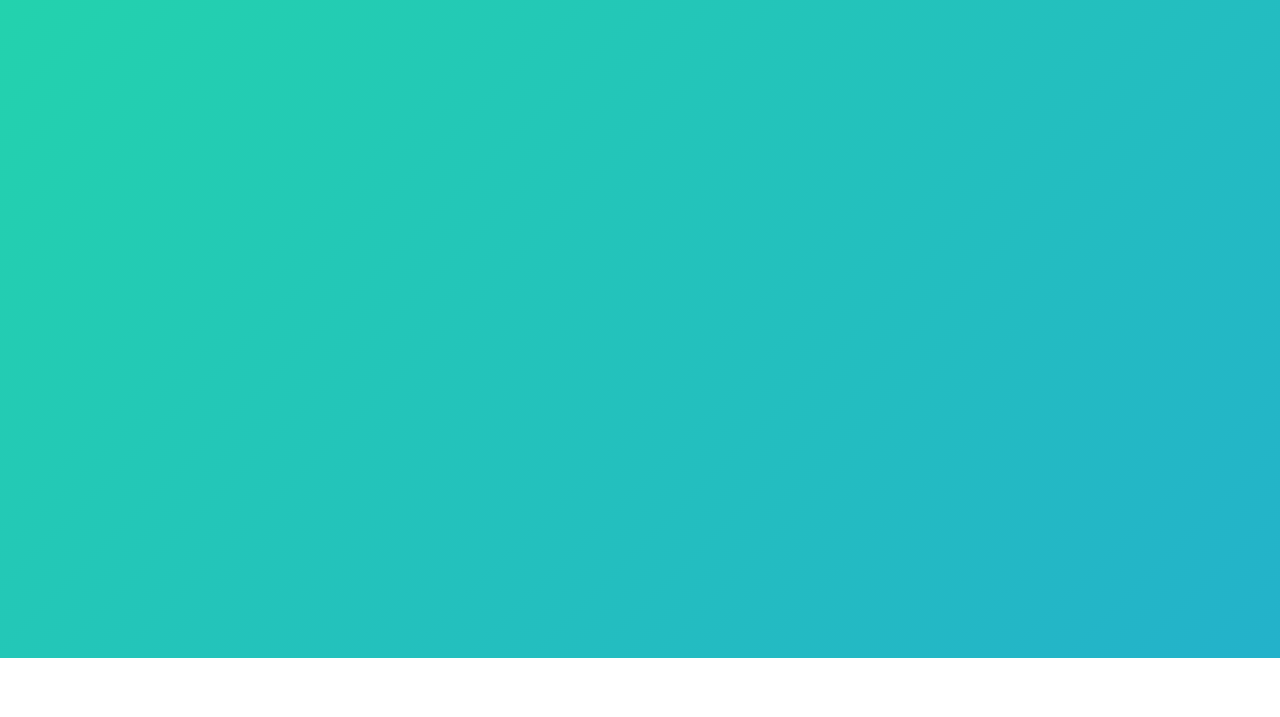
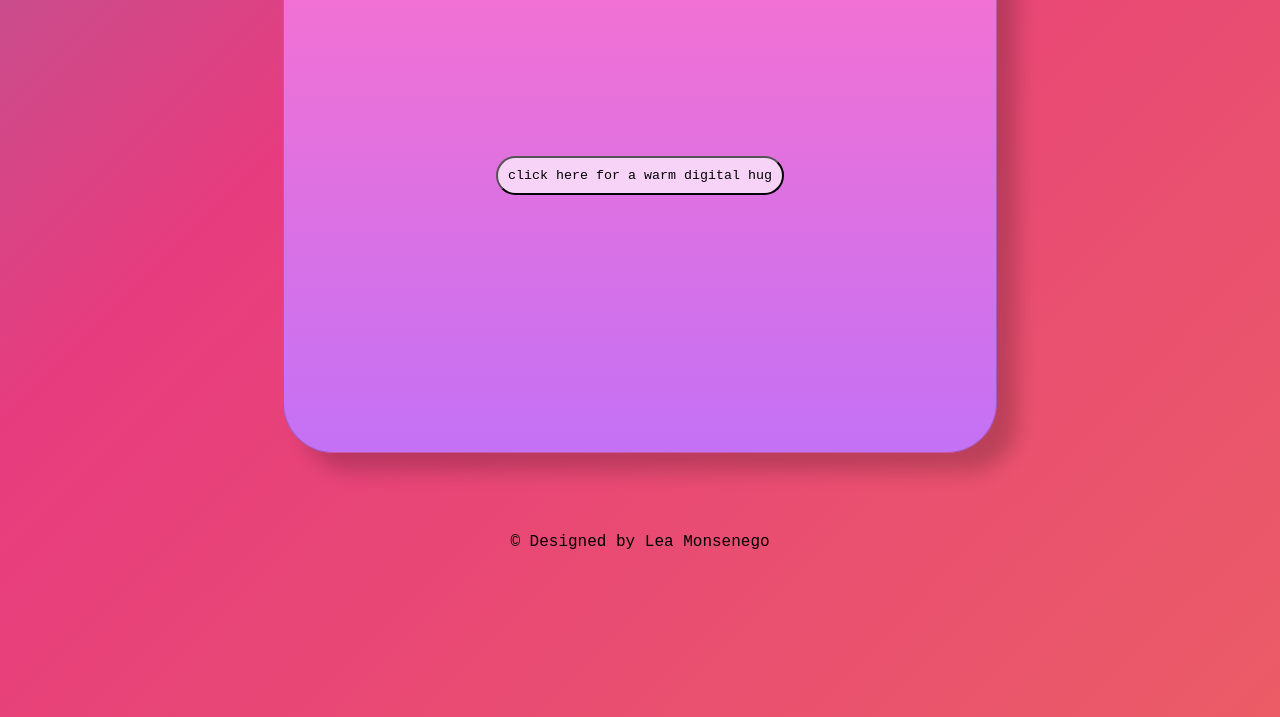
Before and after one commit to leamonsenego/cheermeup-app, a plain HTML site: page index.html in a window 1280 px wide. Shown: the part 171-888 px from the top of the page. Before the commit the page ends 829 px from the top, so only its background shows below. Drawn offline with Linux system fonts and the light colour scheme.

Commit message:
Updated styles

```diff
--- a/src/styles.css
+++ b/src/styles.css
@@ -6,3 +6,39 @@ body {
   font-family: Monospace, sans-serif;
   font-weight: lighter;
 }
+
+@keyframes gradient {
+  0% {
+    background-position: 0% 50%;
+  }
+  50% {
+    background-position: 100% 50%;
+  }
+  100% {
+    background-position: 0% 50%;
+  }
+}
+.card-box {
+  max-width: 680px;
+  height: 510px;
+  box-shadow: 20px 18px 20px rgba(0, 0, 0, 0.2);
+  display: flex;
+  flex-direction: column;
+  border: 1px solid rgba(0, 0, 0, 0.2);
+  border-radius: 50px;
+  margin: 80px auto;
+  padding: 1rem;
+  background: linear-gradient(to top, #c471f5 0%, #fa71cd 100%);
+}
+
+.click-here {
+  font-family: Monospace, sans-serif;
+  background-color: rgb(247, 211, 248);
+  margin: 150px auto;
+  padding: 10px;
+  border-radius: 100px;
+}
+
+footer{
+  text-align: center;
+}
```
